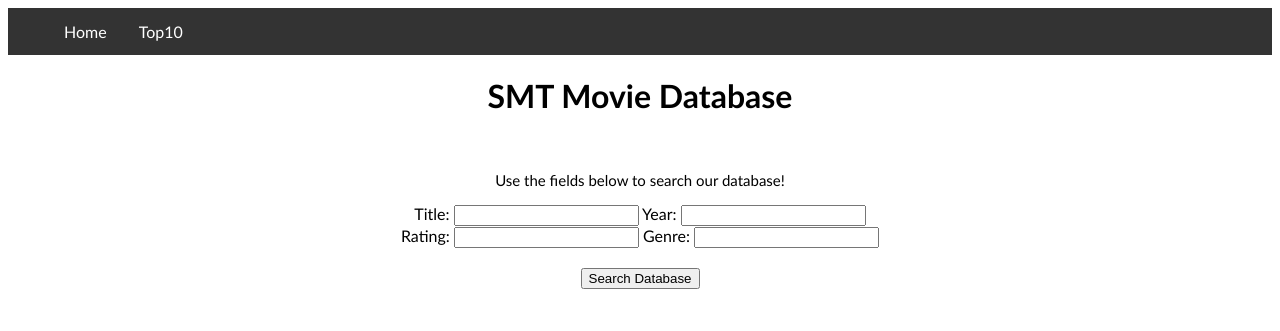
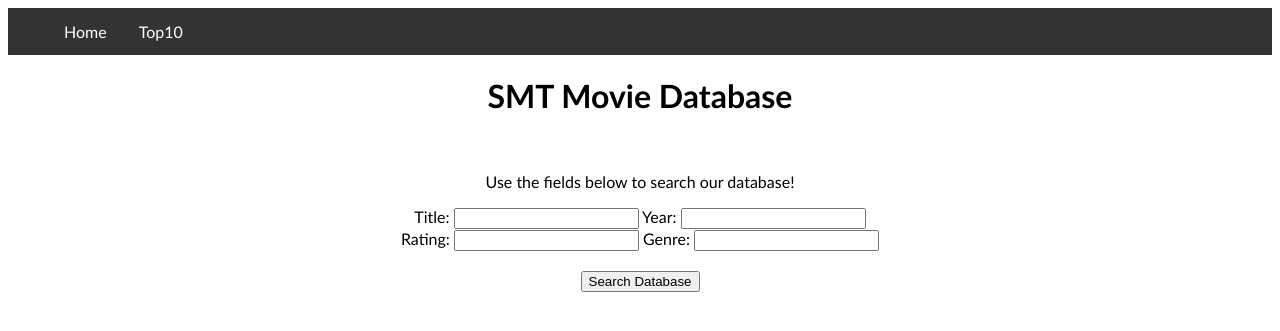
Before and after one commit to 30038674/OrangeMovieDatabaseProject, a PHP site: page / in a window 1280 px wide. Shown: the top 331 px of the page. Run offline with PHP 8.4, Linux system fonts and the light colour scheme.

Commit message:
Updating Adaptive code

```diff
--- a/index.php
+++ b/index.php
@@ -1,8 +1,11 @@
 <!DOCTYPE html>
-	<!-- Benjamin Wearn - P467480 -->
-	<!-- Template -->
+	<!-- Team Orange: Web Movie Database -->
+	<!-- Team: Ben, Jaron, Chris-->
+	<!-- original project base: Ben -->
 	<!--  -->
+	<meta name="viewport" content="width=device-width, initial-scale=1.0">
 	<link rel="stylesheet" type="text/css" href="stylesheet.css">
+
 
 	<head>
 		<!-- Code Comment -->
--- a/stylesheet.css
+++ b/stylesheet.css
@@ -11,7 +11,6 @@ h1 {
 
 p {
   font-family: calibri;
-  font-size: 15px;
 }
 
 ul {
```
Also changed, not shown: ._arial.ttf (added), arial.ttf (added).
